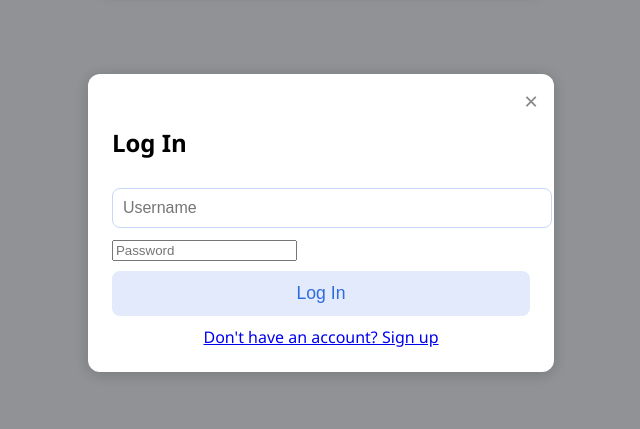
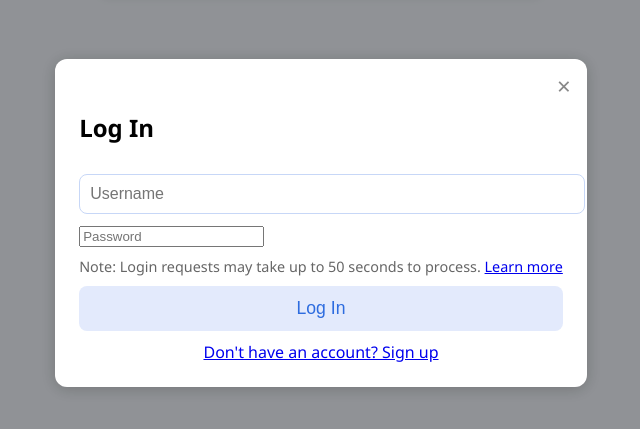
Before and after one commit to edhb15/learningapp, a website: page index.html in a window 1280 px wide. Shown: the part 177-606 px from the top of the page, without its empty margins (319-959 px from the left). Drawn offline with Linux system fonts and the light colour scheme.

Commit message:
Add files via upload

```diff
--- a/index.html
+++ b/index.html
@@ -84,6 +84,7 @@
           <h2>Log In</h2>
           <input type="text" id="login-username" placeholder="Username">
           <input type="password" id="login-password" placeholder="Password">
+          <p style="color: #666; font-size: 0.9em; margin: 10px 0;">Note: Login requests may take up to 50 seconds to process. <a href="loginsignuprq.html" target="_blank">Learn more</a></p>
           <button class="btn" id="login-btn">Log In</button>
           <div class="error" id="login-error"></div>
           <div class="center"><a href="#" id="show-signup">Don't have an account? Sign up</a></div>
@@ -92,6 +93,7 @@
           <h2>Sign Up</h2>
           <input type="text" id="signup-username" placeholder="Username">
           <input type="password" id="signup-password" placeholder="Password">
+          <p style="color: #666; font-size: 0.9em; margin: 10px 0;">Note: Please don't use your real name as username. Sign up requests may take up to 50 seconds to process. <a href="loginsignuprq.html" target="_blank">Learn more</a></p>
           <div><b>Choose your modern language:</b></div>
       <button class="lang-btn" data-lang="english">English</button>
       <button class="lang-btn" data-lang="french">French</button>
```
